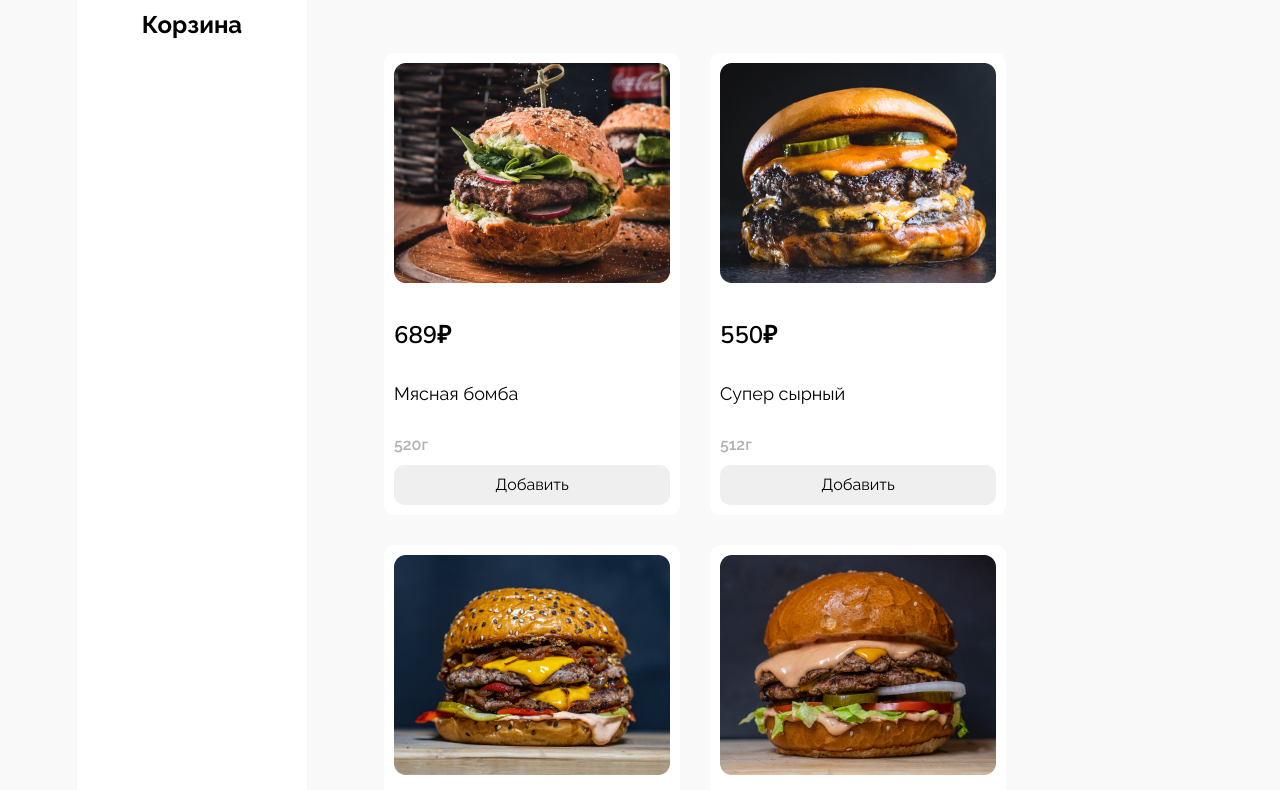
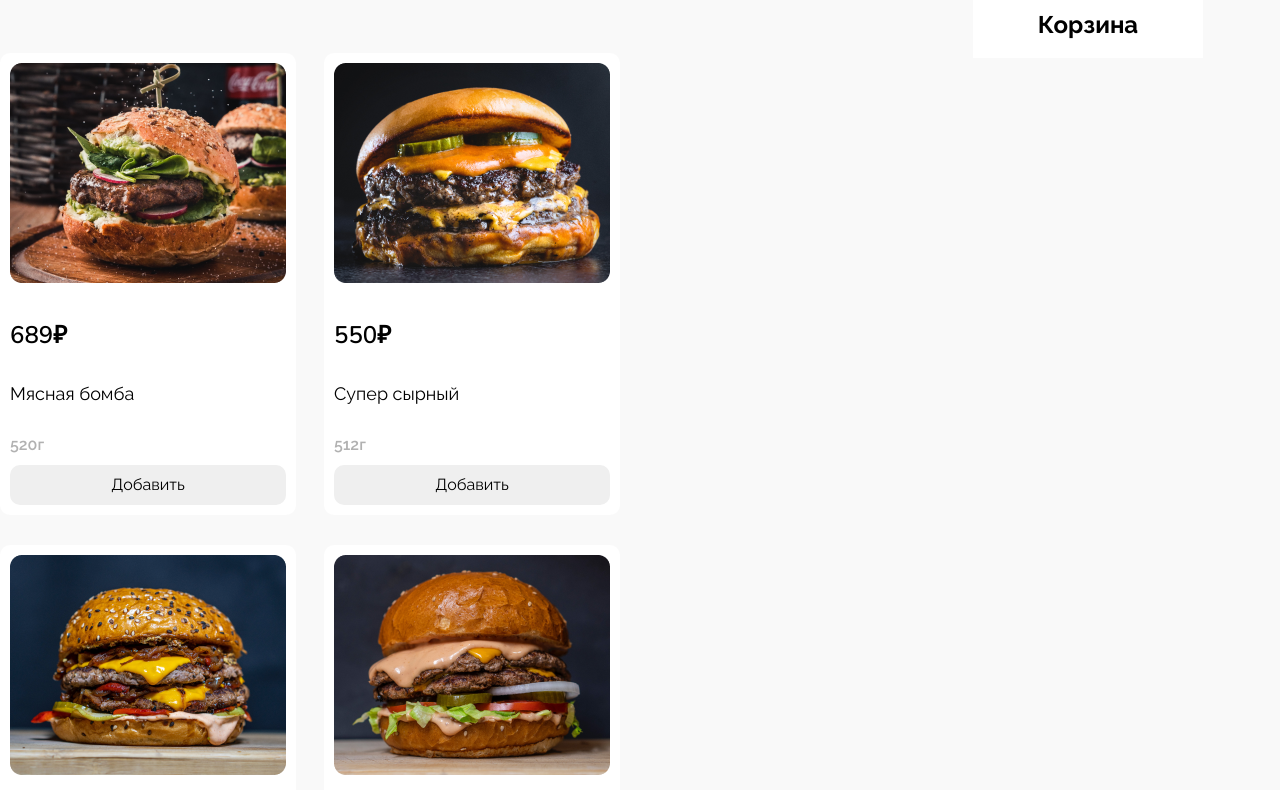
Before and after one commit to sergbbg/YourMeal-jquery-food-website, a plain HTML site: page index.html in a window 1280 px wide. Shown: the part 673-1463 px from the top of the page. Drawn offline with nearby package versions, Linux system fonts and the light colour scheme.

Commit message:
изменение в корзине

```diff
--- a/scss/layout/_basket.scss
+++ b/scss/layout/_basket.scss
@@ -16,5 +16,6 @@
    display: flex;
    justify-content: center;
    padding-top: 122px;
-
+   position: absolute;
+   right: 0;
 }
--- a/scss/layout/_main-part.scss
+++ b/scss/layout/_main-part.scss
@@ -27,6 +27,7 @@
 
 .main__content{
    display: flex;
+   position: relative;
 }
 
 
@@ -56,7 +57,7 @@ main{
 }
 
 .menu-item{
-   margin: 0 30px 30px 0;
+   margin: 0 28px 30px 0;
    background-color:#fff;
    border-radius: 10px;
    padding: 10px;
```
Also changed, not shown: main.css, 1 other file.
